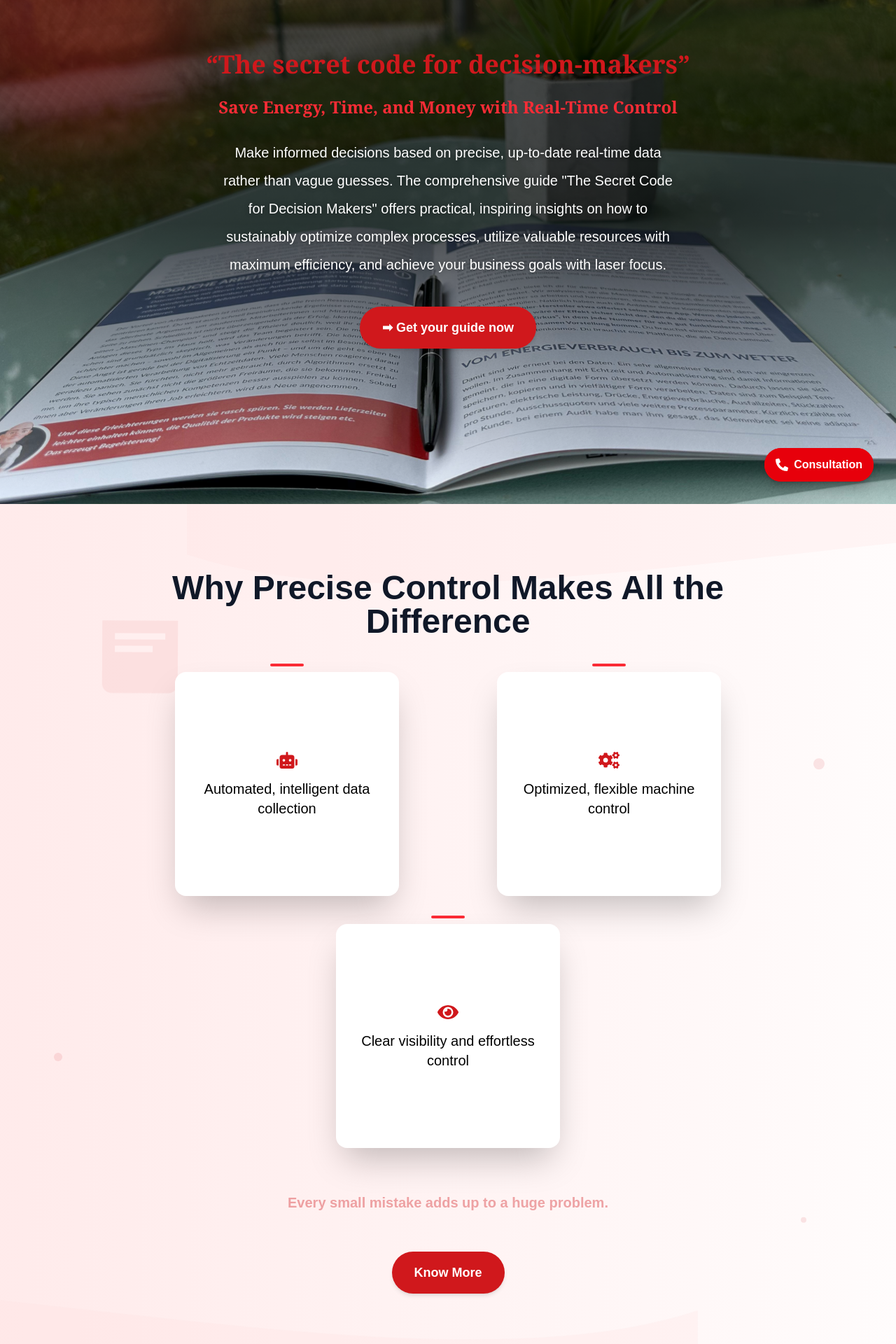
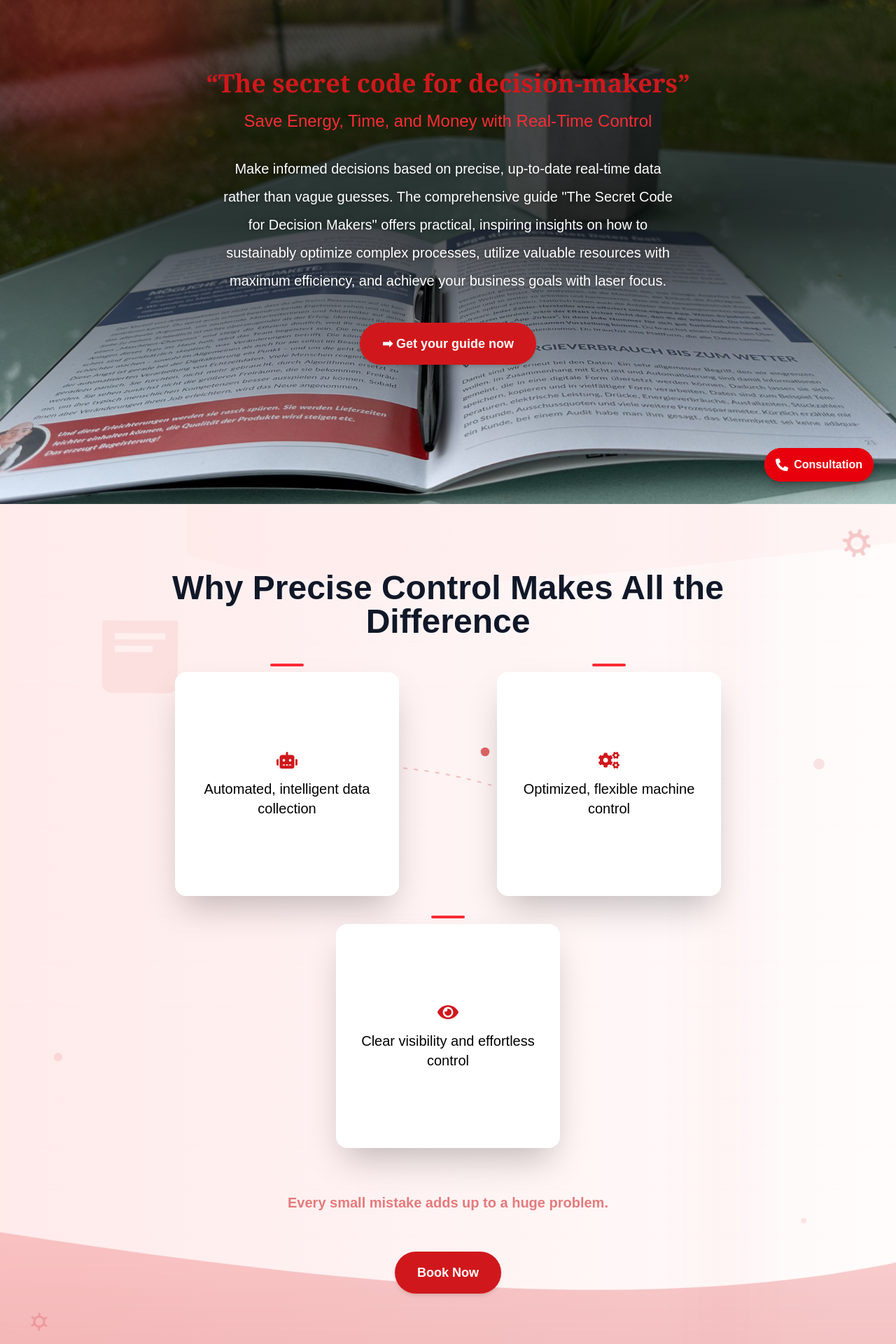
Before and after one commit to Barghavaquestdot/Landingpage, a Next.js app: page / in a window 1280 px wide. Shown: the part 80-2000 px from the top of the page at 70% size. Built offline with nearby package versions, Linux system fonts and the light colour scheme.

Commit message:
Animation changes

```diff
--- a/app/components/AnimatedBackground.tsx
+++ b/app/components/AnimatedBackground.tsx
@@ -8,37 +8,50 @@ const AnimatedBackground = () => {
   const bottomWaveRef = useRef<SVGPathElement | null>(null);
 
   useEffect(() => {
-    if (topWaveRef.current) {
-      topWaveRef.current.animate(
-        [
-          { transform: "translateX(0%)" },
-          { transform: "translateX(-50%)" }
-        ],
-        {
-          duration: 40000,
-          iterations: Infinity,
-          easing: "linear"
-        }
-      );
-    }
-    if (bottomWaveRef.current) {
-      bottomWaveRef.current.animate(
-        [
-          { transform: "translateX(0%)" },
-          { transform: "translateX(50%)" }
-        ],
-        {
-          duration: 45000,
-          iterations: Infinity,
-          easing: "linear"
-        }
-      );
-    }
+    topWaveRef.current?.animate(
+      [{ transform: "translateX(0%)" }, { transform: "translateX(-50%)" }],
+      { duration: 40000, iterations: Infinity, easing: "linear" }
+    );
+    bottomWaveRef.current?.animate(
+      [{ transform: "translateX(0%)" }, { transform: "translateX(50%)" }],
+      { duration: 45000, iterations: Infinity, easing: "linear" }
+    );
   }, []);
 
   return (
     <div className="absolute inset-0 overflow-hidden z-0">
-      {/* Top Animated Wave */}
+      {/* === Precision Grid + Sweep (top layer but very subtle) === */}
+      <svg
+        className="absolute inset-0 w-full h-full opacity-[0.10]"
+        viewBox="0 0 1440 900"
+        xmlns="http://www.w3.org/2000/svg"
+        preserveAspectRatio="none"
+      >
+        {/* grid */}
+        <defs>
+          <pattern id="grid" width="48" height="48" patternUnits="userSpaceOnUse">
+            <path d="M48 0H0V48" fill="none" stroke="#d0181c" strokeOpacity="0.12" strokeWidth="1" />
+          </pattern>
+          <linearGradient id="sweep" x1="0" y1="0" x2="1" y2="0">
+            <stop offset="0%" stopColor="#d0181c" stopOpacity="0" />
+            <stop offset="50%" stopColor="#d0181c" stopOpacity="0.18" />
+            <stop offset="100%" stopColor="#d0181c" stopOpacity="0" />
+          </linearGradient>
+        </defs>
+        <rect x="0" y="0" width="1440" height="900" fill="url(#grid)" />
+        {/* scanning line */}
+        <motion.rect
+          y={0}
+          height={900}
+          width={220}
+          fill="url(#sweep)"
+          initial={{ x: -220 }}
+          animate={{ x: [-220, 1440, -220] }}
+          transition={{ duration: 18, repeat: Infinity, ease: "linear" }}
+        />
+      </svg>
+
+      {/* === Top Animated Wave === */}
       <svg
         className="absolute top-0 left-0 w-[200%] h-72 opacity-20"
         viewBox="0 0 1200 200"
@@ -51,51 +64,152 @@ const AnimatedBackground = () => {
         />
       </svg>
 
-      {/* Bottom Animated Wave */}
+      {/* === Bottom Animated Wave (UPDATED) === */}
       <svg
-        className="absolute bottom-0 right-0 w-[200%] h-72 opacity-20"
+        className="absolute bottom-0 right-0 w-[300%] h-[120vh] opacity-25"
         viewBox="0 0 1200 200"
+        xmlns="http://www.w3.org/2000/svg"
+        preserveAspectRatio="none"
+      >
+        <defs>
+          {/* Red gradient for the bottom wave */}
+          <linearGradient id="bottomWaveGrad" x1="0" y1="0" x2="0" y2="1">
+            <stop offset="0%" stopColor="#ff6b6b" stopOpacity="0.95" />
+            <stop offset="100%" stopColor="#d0181c" stopOpacity="1" />
+          </linearGradient>
+        </defs>
+        <path
+          ref={bottomWaveRef}
+          d="M0,150 C300,50 900,250 1200,150 L1200,200 L0,200 Z"
+          fill="url(#bottomWaveGrad)"
+        />
+      </svg>
+
+      {/* === Rotating Gears (industrial control) === */}
+      <motion.svg
+        className="absolute top-6 right-6 w-16 h-16 opacity-20"
+        viewBox="0 0 100 100"
+        animate={{ rotate: 360 }}
+        transition={{ repeat: Infinity, duration: 24, ease: "linear" }}
+      >
+        <circle cx="50" cy="50" r="18" fill="none" stroke="#d0181c" strokeWidth="8" />
+        {Array.from({ length: 8 }).map((_, i) => {
+          const angle = (i * Math.PI) / 4;
+          const x1 = 50 + Math.cos(angle) * 18;
+          const y1 = 50 + Math.sin(angle) * 18;
+          const x2 = 50 + Math.cos(angle) * 28;
+          const y2 = 50 + Math.sin(angle) * 28;
+          return (
+            <line
+              key={i}
+              x1={x1}
+              y1={y1}
+              x2={x2}
+              y2={y2}
+              stroke="#d0181c"
+              strokeWidth="8"
+              strokeLinecap="round"
+            />
+          );
+        })}
+      </motion.svg>
+
+      <motion.svg
+        className="absolute bottom-8 left-8 w-12 h-12 opacity-20"
+        viewBox="0 0 100 100"
+        animate={{ rotate: -360 }}
+        transition={{ repeat: Infinity, duration: 28, ease: "linear" }}
+      >
+        <circle cx="50" cy="50" r="15" fill="none" stroke="#d0181c" strokeWidth="6" />
+        {Array.from({ length: 6 }).map((_, i) => {
+          const angle = (i * Math.PI) / 3;
+          const x1 = 50 + Math.cos(angle) * 15;
+          const y1 = 50 + Math.sin(angle) * 15;
+          const x2 = 50 + Math.cos(angle) * 24;
+          const y2 = 50 + Math.sin(angle) * 24;
+          return (
+            <line
+              key={i}
+              x1={x1}
+              y1={y1}
+              x2={x2}
+              y2={y2}
+              stroke="#d0181c"
+              strokeWidth="6"
+              strokeLinecap="round"
+            />
+          );
+        })}
+      </motion.svg>
+
+      {/* === Process Path + Control Points (precision nodes) === */}
+      <svg
+        className="absolute inset-x-0 top-[28%] mx-auto w-[80%] h-24 opacity-25"
+        viewBox="0 0 800 100"
         xmlns="http://www.w3.org/2000/svg"
       >
         <path
-          ref={bottomWaveRef}
-          d="M0,150 C300,50 900,250 1200,150 L1200,200 L0,200 Z"
-          fill="#fcdcdc"
+          d="M20,80 C160,20 320,20 460,60 S760,90 780,40"
+          fill="none"
+          stroke="#d0181c"
+          strokeWidth="2"
+          strokeDasharray="6 10"
         />
       </svg>
+      <div className="absolute inset-x-0 top-[28%] mx-auto w-[80%] pointer-events-none">
+        <motion.div
+          className="absolute w-3 h-3 rounded-full bg-[#d0181c]"
+          style={{ left: 0, top: 0 }}
+          animate={{ x: [0, 680], y: [0, 10, -6, 8, 0] }}
+          transition={{ duration: 8, repeat: Infinity, ease: "easeInOut" }}
+        />
+        <motion.div
+          className="absolute w-2.5 h-2.5 rounded-full bg-[#d0181c]/80"
+          style={{ left: 140, top: 8 }}
+          animate={{ scale: [1, 1.4, 1], opacity: [0.5, 1, 0.5] }}
+          transition={{ duration: 2, repeat: Infinity, ease: "easeInOut" }}
+        />
+        <motion.div
+          className="absolute w-2.5 h-2.5 rounded-full bg-[#d0181c]/80"
+          style={{ left: 360, top: -2 }}
+          animate={{ scale: [1, 1.4, 1], opacity: [0.5, 1, 0.5] }}
+          transition={{ duration: 2.2, repeat: Infinity, ease: "easeInOut", delay: 0.2 }}
+        />
+        <motion.div
+          className="absolute w-2.5 h-2.5 rounded-full bg-[#d0181c]/80"
+          style={{ left: 560, top: 6 }}
+          animate={{ scale: [1, 1.4, 1], opacity: [0.5, 1, 0.5] }}
+          transition={{ duration: 2.4, repeat: Infinity, ease: "easeInOut", delay: 0.4 }}
+        />
+      </div>
 
-      {/* Floating Book Icon */}
+      {/* === Floating Book Icon (kept) === */}
       <motion.div
         className="absolute top-[12%] left-[10%] w-36 h-36 opacity-10"
         animate={{ y: [0, 10, 0], rotate: [0, 2, 0] }}
         transition={{ repeat: Infinity, duration: 8, ease: "easeInOut" }}
       >
         <svg viewBox="0 0 64 64" fill="none" xmlns="http://www.w3.org/2000/svg">
-          <path
-            d="M8 8H56V48C56 51.3 53.3 54 50 54H14C10.7 54 8 51.3 8 48V8Z"
-            fill="#e06d6d"
-          />
+          <path d="M8 8H56V48C56 51.3 53.3 54 50 54H14C10.7 54 8 51.3 8 48V8Z" fill="#e06d6d" />
           <path d="M16 16H48V20H16V16Z" fill="#fff" />
           <path d="M16 24H40V28H16V24Z" fill="#fff" />
         </svg>
       </motion.div>
 
-      {/* Decorative Floating Dots */}
+      {/* === Decorative Floating Dots (kept, tuned) === */}
       <motion.div
         className="absolute top-[30%] right-[8%] w-4 h-4 bg-[#d0181c] rounded-full opacity-10"
-        animate={{ y: [0, -20, 0] }}
+        animate={{ y: [0, -18, 0] }}
         transition={{ duration: 6, repeat: Infinity, ease: "easeInOut" }}
       />
-
       <motion.div
         className="absolute bottom-[35%] left-[6%] w-3 h-3 bg-[#d0181c] rounded-full opacity-10"
-        animate={{ y: [0, 20, 0] }}
+        animate={{ y: [0, 18, 0] }}
         transition={{ duration: 7, repeat: Infinity, ease: "easeInOut" }}
       />
-
       <motion.div
-        className="absolute bottom-[15%] right-[10%] w-2 h-2 bg-[#d0181c] rounded-full opacity-10"
-        animate={{ y: [0, -15, 0] }}
+        className="absolute bottom-[15%] right-[10%] w-2 h-2 bg-red-500 rounded-full opacity-10"
+        animate={{ y: [0, -14, 0] }}
         transition={{ duration: 5, repeat: Infinity, ease: "easeInOut" }}
       />
     </div>
--- a/app/components/Herosection.tsx
+++ b/app/components/Herosection.tsx
@@ -22,49 +22,65 @@ const HeroSection = () => {
 
   return (
     <section
-      className="relative text-white w-full min-h-screen flex items-start justify-center px-6 md:px-24 pt-36 md:pt-44 lg:pt-48 pb-20 bg-black"
+      className="relative text-white w-full min-h-screen flex items-start justify-center px-4 sm:px-6 md:px-10 lg:px-24 pt-24 sm:pt-28 md:pt-40 lg:pt-44 pb-16 sm:pb-20 bg-black"
       style={{
         backgroundImage: "url('/section1.jpg')",
         backgroundSize: "cover",
         backgroundPosition: "center",
       }}
     >
-      <div className="absolute inset-0 bg-gradient-to-b from-black/70 via-black/70 to-transparent z-0" />
-      <div className="absolute w-96 h-96 bg-[#d0181c] opacity-30 rounded-full blur-3xl top-[-100px] left-[-100px] z-0" />
+      {/* Background overlay */}
+      <div className="absolute inset-0 bg-gradient-to-b from-black/80 via-black/70 to-black/20 sm:from-black/70 sm:via-black/70 sm:to-transparent z-0" />
 
-      {/* Top Left Logo & Title */}
-      <div className="absolute top-6 left-6 md:left-16 z-20 flex items-center gap-2">
-        <FaBook className="text-2xl md:text-3xl text-white" />
-        <span className="text-white font-bold text-lg md:text-2xl">{title}</span>
+      {/* Red glow */}
+      <div className="absolute w-64 sm:w-72 md:w-96 h-64 sm:h-72 md:h-96 bg-[#d0181c] opacity-30 rounded-full blur-3xl -top-20 -left-20 z-0" />
+
+      {/* Logo and title */}
+      <div className="absolute top-4 sm:top-6 left-4 sm:left-6 md:left-16 z-20 flex items-center gap-2">
+        <FaBook className="text-xl sm:text-2xl md:text-3xl text-white shrink-0" />
+        <span className="text-white font-bold text-base sm:text-lg md:text-2xl line-clamp-1">
+          {title}
+        </span>
       </div>
 
-      <div className="relative z-10 text-center max-w-3xl w-full">
-        {/* Headline */}
+      {/* Main content */}
+      <div className="relative z-10 text-center w-full max-w-[48rem] mx-auto">
+
+        {/* Main Heading - Quote */}
         <motion.h1
           initial={{ opacity: 0, y: -30 }}
           animate={mounted ? { opacity: 1, y: 0 } : {}}
           transition={{ duration: 1 }}
-          className="text-2xl sm:text-3xl md:text-4xl font-extrabold leading-snug font-serif mt-[-40px] mb-4 sm:mb-6"
+          className="font-extrabold font-serif mb-3 sm:mb-4 leading-tight text-[#d0181c] text-3xl sm:text-4xl md:text-5xl lg:text-4xl"
         >
-          <span className="text-[#d0181c] block mb-3 md:text-4xl">{quote}</span>
-          <span className="text-red-500 text-base sm:text-lg md:text-2xl">{subtitlePart1}</span>
+          {quote}
         </motion.h1>
 
+        {/* Subtitle */}
+        <motion.h3
+          initial={{ opacity: 0, y: 15 }}
+          animate={mounted ? { opacity: 1, y: 0 } : {}}
+          transition={{ delay: 0.2, duration: 0.8 }}
+          className="text-red-500 text-base sm:text-lg md:text-2xl mb-6 sm:mb-8"
+        >
+          {subtitlePart1}
+        </motion.h3>
+
         {/* Description */}
-        <motion.p
-          initial={{ opacity: 0, y: 20 }}
+        <motion.h4
+          initial={{ opacity: 0, y: 15 }}
           animate={mounted ? { opacity: 1, y: 0 } : {}}
-          transition={{ delay: 0.3, duration: 0.8 }}
-          className="text-white text-sm sm:text-base md:text-xl lg:text-xl font-light mb-8 sm:mb-10 leading-relaxed md:leading-loose max-w-2xl mx-auto px-2"
-          style={{
-            textShadow: "0 0 6px rgba(0,0,0,0.4)",
-          }}
+          transition={{ delay: 0.4, duration: 0.8 }}
+          className="text-white text-sm sm:text-base md:text-lg lg:text-xl font-light mb-8 sm:mb-10 leading-relaxed md:leading-loose max-w-2xl mx-auto px-2 sm:px-3"
+          style={{ textShadow: "0 0 6px rgba(0,0,0,0.4)" }}
         >
           {description}
-        </motion.p>
+        </motion.h4>
 
-        {/* CTA Button */}
-        <Button>{cta}</Button>
+        {/* Call to action */}
+        <div className="flex justify-center">
+          <Button>{cta}</Button>
+        </div>
       </div>
     </section>
   );
--- a/app/components/Problemsection.tsx
+++ b/app/components/Problemsection.tsx
@@ -23,11 +23,11 @@ const ProblemSection = () => {
     String(t("problem.point3")),
   ];
 
-  const icons = [<FaRobot />, <FaCogs />, <FaEye />];
+  const icons = [<FaRobot key="r" />, <FaCogs key="c" />, <FaEye key="e" />];
 
   return (
     <section
-      className="relative py-24 px-6 md:px-24 overflow-hidden"
+      className="relative py-24 px-4 sm:px-6 md:px-24 overflow-hidden"
       style={{
         backgroundImage: "linear-gradient(90deg, #ffe5e5, #ffffff, #ffe5e5)",
         backgroundSize: "300% 100%",
@@ -35,22 +35,26 @@ const ProblemSection = () => {
         animation: "scrollBackground 15s linear infinite",
       }}
     >
-      <AnimatedProblemBackground/>
+      {/* Background anim (kept) */}
+      <div aria-hidden className="absolute inset-0 z-0 will-change-transform">
+        <AnimatedProblemBackground />
+      </div>
 
       {/* Content */}
-      <div className="relative z-10 max-w-5xl mx-auto text-center flex flex-col items-center gap-12">
+      <div className="relative z-10 w-full max-w-5xl mx-auto text-center flex flex-col items-center gap-10 sm:gap-12">
         {/* Title */}
         <motion.h2
-          className="text-4xl md:text-5xl font-extrabold text-gray-900"
+          className="text-3xl sm:text-4xl md:text-5xl font-extrabold text-gray-900 break-words"
           initial={{ opacity: 0, y: 20 }}
           whileInView={{ opacity: 1, y: 0 }}
+          viewport={{ once: true, amount: 0.2 }}
           transition={{ duration: 0.6 }}
         >
           {t("problem.title")}
         </motion.h2>
 
         {/* Cards Grid */}
-        <div className="grid grid-cols-1 sm:grid-cols-2 gap-6 max-w-4xl w-full">
+        <div className="grid grid-cols-1 sm:grid-cols-2 gap-5 sm:gap-6 w-full max-w-4xl">
           {painPoints.map((point, idx) => (
             <div
               key={idx}
@@ -71,15 +75,18 @@ const ProblemSection = () => {
 
         {/* Warning */}
         <motion.p
-          className="text-xl font-semibold text-[#d0181c]"
+          className="text-lg sm:text-xl font-semibold text-[#d0181c]"
           initial={{ opacity: 0 }}
-          animate={{ opacity: [0, 1, 0] }}
-          transition={{ duration: 4, repeat: Infinity }}
+          whileInView={{ opacity: 1 }}
+          viewport={{ once: true, amount: 0.3 }}
+          transition={{ duration: 0.6 }}
+          // keep the pulse but don't animate if user prefers reduced motion
+          style={{ animation: "problemPulse 4s infinite" }}
         >
           {t("problem.warning")}
         </motion.p>
 
-        {/* CTA Button with animation indicator */}
+        {/* CTA Button with animation indicator (kept) */}
         <div className="relative mt-2">
           <Button>{t("problem.cta")}</Button>
           <div className="absolute bottom-[-6px] left-1/2 -translate-x-1/2 w-4 h-0.5 rounded-full bg-[#d0181c] animate-ping opacity-30" />
@@ -94,6 +101,27 @@ const ProblemSection = () => {
           }
           100% {
             background-position: -200% 0%;
+          }
+        }
+        @keyframes problemPulse {
+          0%,
+          100% {
+            opacity: 0.4;
+          }
+          50% {
+            opacity: 1;
+          }
+        }
+        @media (prefers-reduced-motion: reduce) {
+          /* Respect user motion settings without changing visuals */
+          section[style*="scrollBackground"] {
+            animation: none !important;
+          }
+          .animate-ping {
+            animation: none !important;
+          }
+          p[style*="problemPulse"] {
+            animation: none !important;
           }
         }
       `}</style>
@@ -118,17 +146,18 @@ function FlipSquare({
   const [isFlipped, setIsFlipped] = useState(false);
 
   return (
-    <div className="w-full max-w-xs mx-auto max-h-full">
-      <div className="relative mb-4">
+    <div className="w-full max-w-[min(20rem,100%)] mx-auto max-h-full">
+      <div className="relative mb-4 select-none">
         <div className="absolute -top-3 left-1/2 -translate-x-1/2 w-10 sm:w-12 h-1 bg-red-500 rounded-full" />
         <div style={{ perspective: 1000 }}>
           <div
             onClick={() => setIsFlipped((p) => !p)}
-            className="relative w-full aspect-square rounded-2xl bg-white dark:bg-black/30 transition-transform duration-500 shadow-2xl hover:shadow-red-400/30"
+            className="relative w-full aspect-square rounded-2xl bg-white dark:bg-black/30 transition-transform duration-500 shadow-2xl hover:shadow-red-400/30 touch-manipulation"
             style={{
               transformStyle: "preserve-3d",
               transform: isFlipped ? "rotateY(180deg)" : "rotateY(0deg)",
               cursor: "pointer",
+              willChange: "transform",
             }}
           >
             {/* Front */}
@@ -141,7 +170,7 @@ function FlipSquare({
               }}
             >
               <span className="text-[#d0181c] text-3xl">{icon}</span>
-              <h3 className="text-base sm:text-lg md:text-xl font-medium text-black text-center">
+              <h3 className="text-base sm:text-lg md:text-xl font-medium text-black text-center break-words">
                 {frontText}
               </h3>
             </div>
--- a/public/locales/de/common.json
+++ b/public/locales/de/common.json
@@ -21,12 +21,12 @@
     "point2":"Optimierte, flexible Maschinensteuerung lässt Prozesse noch flüssiger laufen und minimiert unnötige Stillstände – das sorgt für spürbare Entlastung und ein neues Sicherheitsgefühl im Betriebsalltag.",
     "point3":"Verluste werden glasklar sichtbar und mühelos kontrollierbar – Sie treffen zukunftsweisende Entscheidungen auf Basis harter, objektiver Fakten, fördern verantwortungsbewusstes Handeln im Team und erleben gemeinsam beeindruckende Verbesserungen.",
     "warning": "Jeder kleine Fehler summiert sich zu einem großen Problem.",
-    "cta": "Mehr erfahren"
+    "cta": "Jetzt buchen"
   },
   "solution": {
     "title": "Ihr vielseitiger Werkzeugkasten für messbaren Fortschritt",
     "description": "Der Leitfaden bietet bewährte, praxisnahe Strategien und klar strukturierte, erprobte Empfehlungen, die sich ganz einfach und zeitsparend in Ihren anspruchsvollen Arbeitsalltag integrieren lassen:",
-    "cta": "➡ Kostenlosen Guide anfordern",
+    "cta": " Jetzt anmelden",
     "imageAlt": "Guide-Buchcover",
     "advantages": [
       {
@@ -60,7 +60,7 @@
       "Verantwortliche für fortschrittliche Digitalisierung und nachhaltige Effizienz"
     ],
     "footer":"Wenn Sie konkrete, sichtbare Ergebnisse anstreben, bietet Ihnen dieser Leitfaden eine wertvolle, praxistaugliche Grundlage.",
-    "cta": "➡ Jetzt unverbindlich anfragen"
+    "cta": " Jetzt reservieren"
   },
   "guidePreview": {
     "title": "Was Sie erwartet – Ein Blick in",
--- a/public/locales/en/common.json
+++ b/public/locales/en/common.json
@@ -21,12 +21,12 @@
     "point2": "Optimized, flexible machine control ensures even smoother processes and\nminimizes unnecessary downtime—delivering tangible relief and a renewed\nsense of security in daily operations.",
     "point3": "Clear visibility and effortless control of losses enable you to make forward-\nlooking decisions based on hard, objective facts, foster responsible team\nbehavior, and collectively achieve impressive improvements.",
     "warning": "Every small mistake adds up to a huge problem.",
-    "cta": "Know More"
+    "cta": "Book Now"
   },
   "solution": {
     "title": "Your Versatile Toolbox for Measurable Progress",
     "description": "This guide offers proven, hands-on strategies and clearly structured, tested recommendations that can be seamlessly integrated into your demanding daily\nworkflow:",
-    "cta": "➡ Request for free Guide",
+    "cta": "Enroll Now",
     "imageAlt": "Guide Book Cover",
     "advantages": [
       {
@@ -52,7 +52,7 @@
     ]
   },
   "who": {
-    "title": "🎯 Who is this guide for?",
+    "title": "Who is this guide for?",
     "description": "This comprehensive knowledge is aimed at anyone who wants to optimize theircomplex processes in a measurable, future-proof way",
     "audience": [
       "Executive management and dedicated technical leadership",
@@ -60,7 +60,7 @@
       "Directors of advanced digitalization and sustainable efficiency"
     ],
     "footer":"If you’re aiming for concrete, visible results, this guide provides you with a valuable,practice-ready foundation.",
-    "cta": "➡ Feel free to ask"
+    "cta": "Reserve Now"
   },
   "guidePreview": {
     "title": "What to expect – A look at",
```
Also changed, not shown: app/components/About.tsx (+15 -12 lines), app/components/WhoNeeds.tsx (+101 -20 lines).
